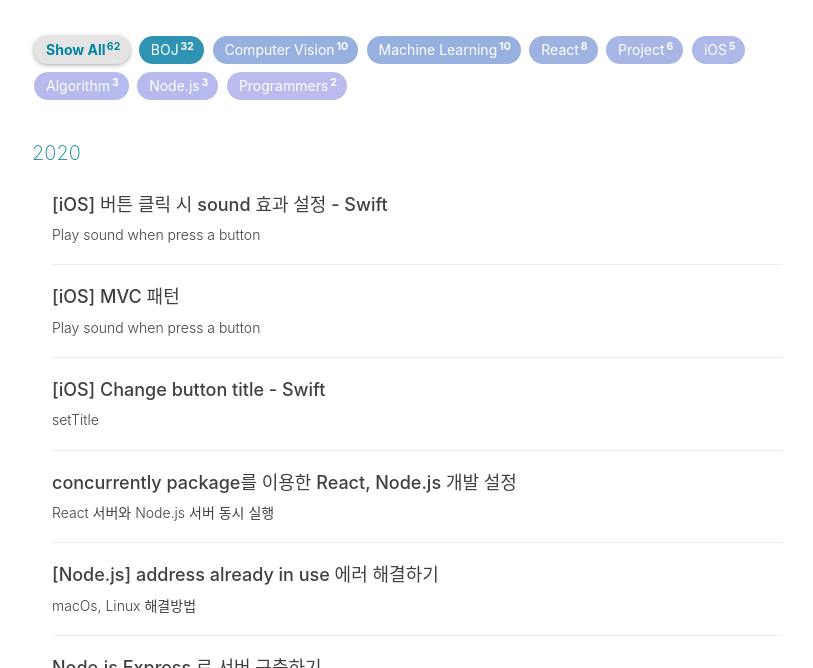
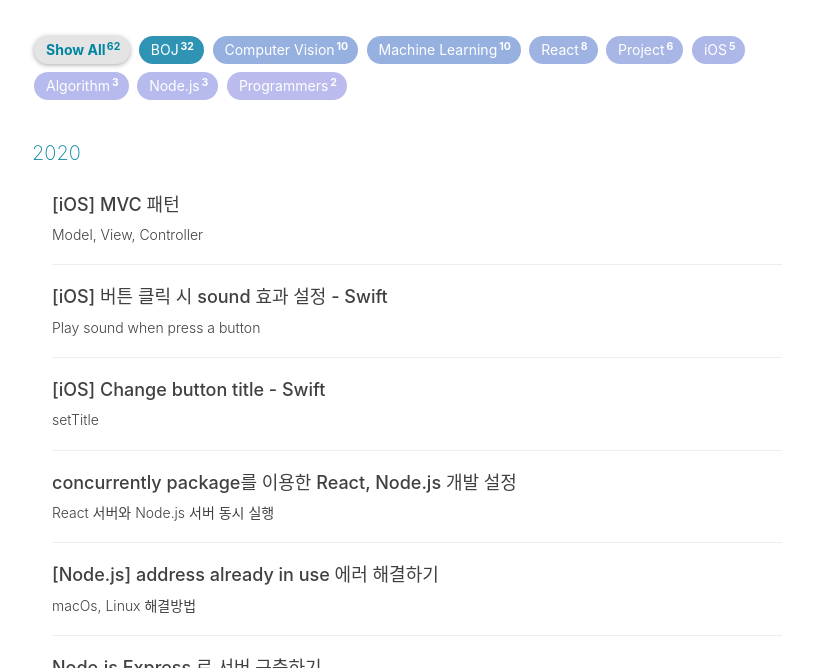
Before and after one commit to donggoolosori/donggoolosori.github.io, a Jekyll site: the page built from archive.html, in a window 1280 px wide and 900 px high, cut to the strip 232-900 px from the top of the window. Shown: the whole strip, without its empty margins (233-1046 px from the left). Built offline with Jekyll 4.4.1, drawn with Linux system fonts in a browser that asks for light colours; nearby versions of some CDN libraries; comment, search, counter and statistics services are not loaded.

Commit message:
Modify MVC Posting

```diff
--- a/_posts/2020-12-13-ios-mvc.md
+++ b/_posts/2020-12-13-ios-mvc.md
@@ -1,8 +1,8 @@
 ---
 layout: post
 title: "[iOS] MVC 패턴"
-subtitle: "Play sound when press a button"
-date: 2020-12-13 09:19:00
+subtitle: "Model, View, Controller"
+date: 2020-12-13 12:19:00
 author: "dongjune"
 header-img: "img/home-bg.jpg"
 catalog: true
```
